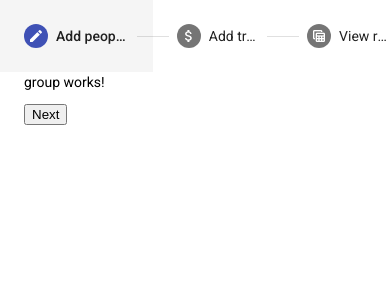
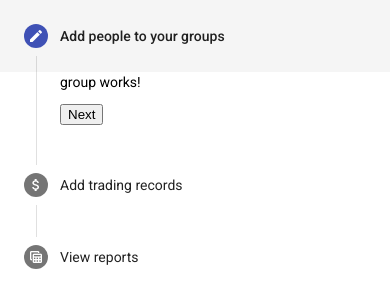
Before and after one commit to TimLaiTW/Where-is-my-money, an Angular app: page / in a window 390 px wide. Both pictures are taken after a click on the button "Start". Shown: the top 308 px of the page. Built offline with nearby package versions, Linux system fonts and the light colour scheme.

Commit message:
make stepper responsive

```diff
--- a/src/app/app.module.ts
+++ b/src/app/app.module.ts
@@ -10,7 +10,6 @@ import { GroupComponent } from './pages/group/group.component';
 import { TransactionComponent } from './pages/transaction/transaction.component';
 import { ReportComponent } from './pages/report/report.component';
 import { WelcomeComponent } from './pages/welcome/welcome.component';
-
 
 @NgModule({
   declarations: [
--- a/src/app/stepper/stepper.component.html
+++ b/src/app/stepper/stepper.component.html
@@ -1,4 +1,4 @@
-<mat-stepper>
+<mat-stepper [orientation]="(stepperOrientation | async)!">
     <mat-step label="Add people to your groups" state="groups">
       <app-group></app-group>
       <div>
--- a/src/app/stepper/stepper.component.ts
+++ b/src/app/stepper/stepper.component.ts
@@ -1,5 +1,9 @@
 import { Component, OnInit } from '@angular/core';
 import {STEPPER_GLOBAL_OPTIONS} from '@angular/cdk/stepper';
+import {BreakpointObserver} from '@angular/cdk/layout';
+import {StepperOrientation} from '@angular/material/stepper';
+import {Observable} from 'rxjs';
+import {map} from 'rxjs/operators';
 
 @Component({
   selector: 'app-stepper',
@@ -13,8 +17,12 @@ import {STEPPER_GLOBAL_OPTIONS} from '@angular/cdk/stepper';
   ],
 })
 export class StepperComponent implements OnInit {
-
-  constructor() { }
+  stepperOrientation: Observable<StepperOrientation>;
+  constructor(breakpointObserver: BreakpointObserver) {
+    this.stepperOrientation = breakpointObserver
+      .observe('(min-width: 800px)')
+      .pipe(map(({matches}) => (matches ? 'horizontal' : 'vertical')));
+  }
 
   ngOnInit(): void {
   }
```
